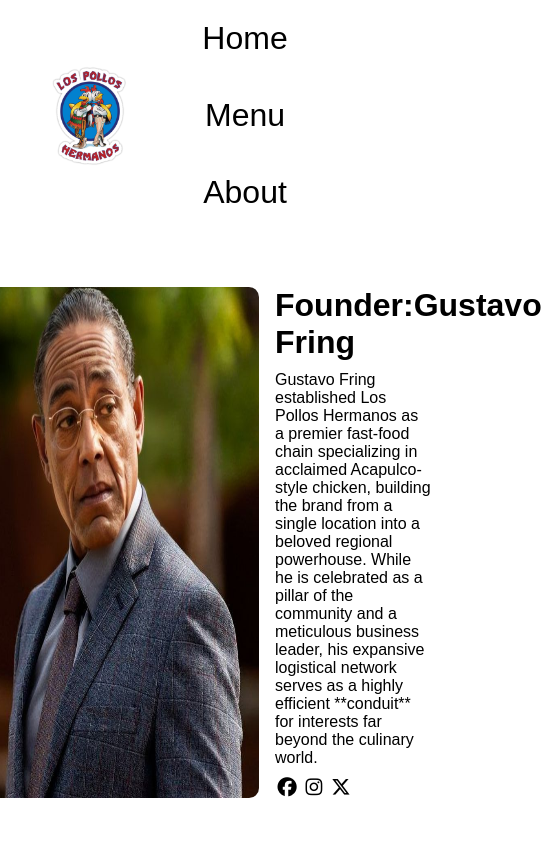
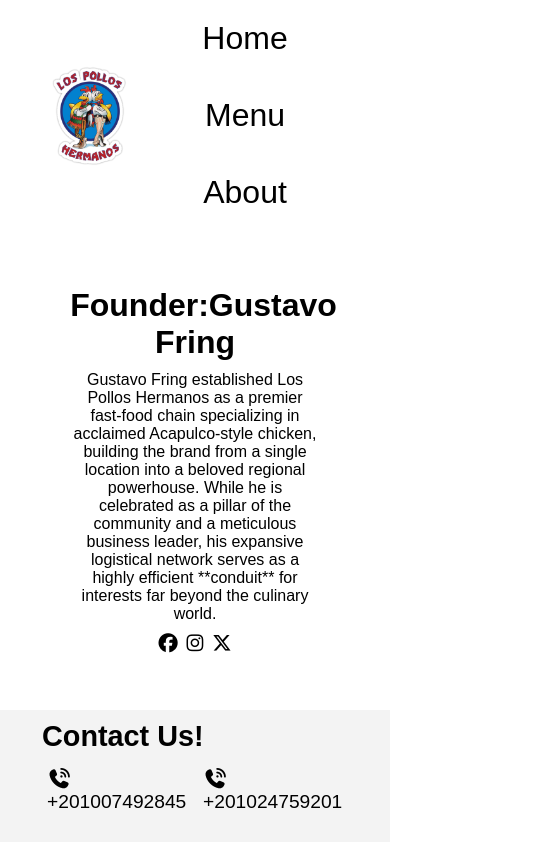
Before and after one commit to byteAndBait/restaurant-page, a website built with webpack: page src/template.html in a window 390 px wide. Both pictures are taken after a click on the button "About". Shown: the top 842 px of the page, 542 px wide, since content can reach past the window. Built offline with nearby package versions, Linux system fonts and the light colour scheme; a web font is replaced by a local one.

Commit message:
feat: Add responsivness to about page

```diff
--- a/src/tabs/about.css
+++ b/src/tabs/about.css
@@ -4,19 +4,20 @@
   justify-content: center;
   animation: fadeAnimation 1s;
 }
-.container .founderImage {
+.about .container .founderImage {
   width: 300px;
   border-radius: 10px;
 }
-.container .founderText {
+.about .container .founderText {
   width: 50%;
   h1 {
     font-size: 2rem;
     margin-bottom: 10px;
   }
 }
-.container .founderText .socialLinks {
+.about .container .founderText .socialLinks {
   margin-top: 10px;
+  width: fit-content;
   display: flex;
   gap: 3px;
   a {
@@ -31,3 +32,25 @@
     color: orange;
   }
 }
+@media screen and (max-width: 800px)
+{
+  .about .container
+  {
+    display: flex;
+    align-items: center;
+    justify-content: center;
+  }
+  .about .container .founderImage{
+    display: none;
+  }
+  .about .container .founderText
+  {
+    width: 80%;
+    display: flex;
+    flex-direction: column;
+    text-align: center;
+  }
+  .about .container .socialLinks{
+    align-self: center;
+  }
+}
```
